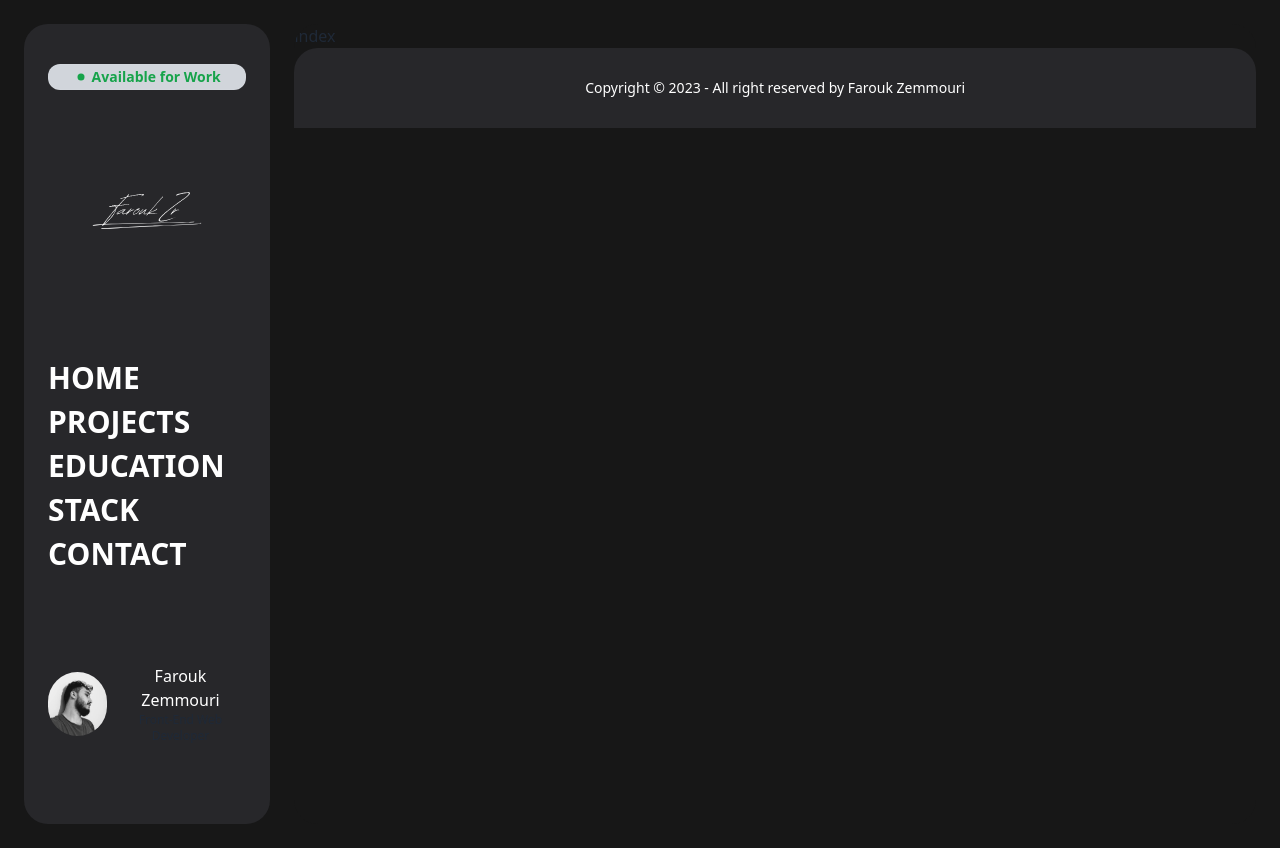
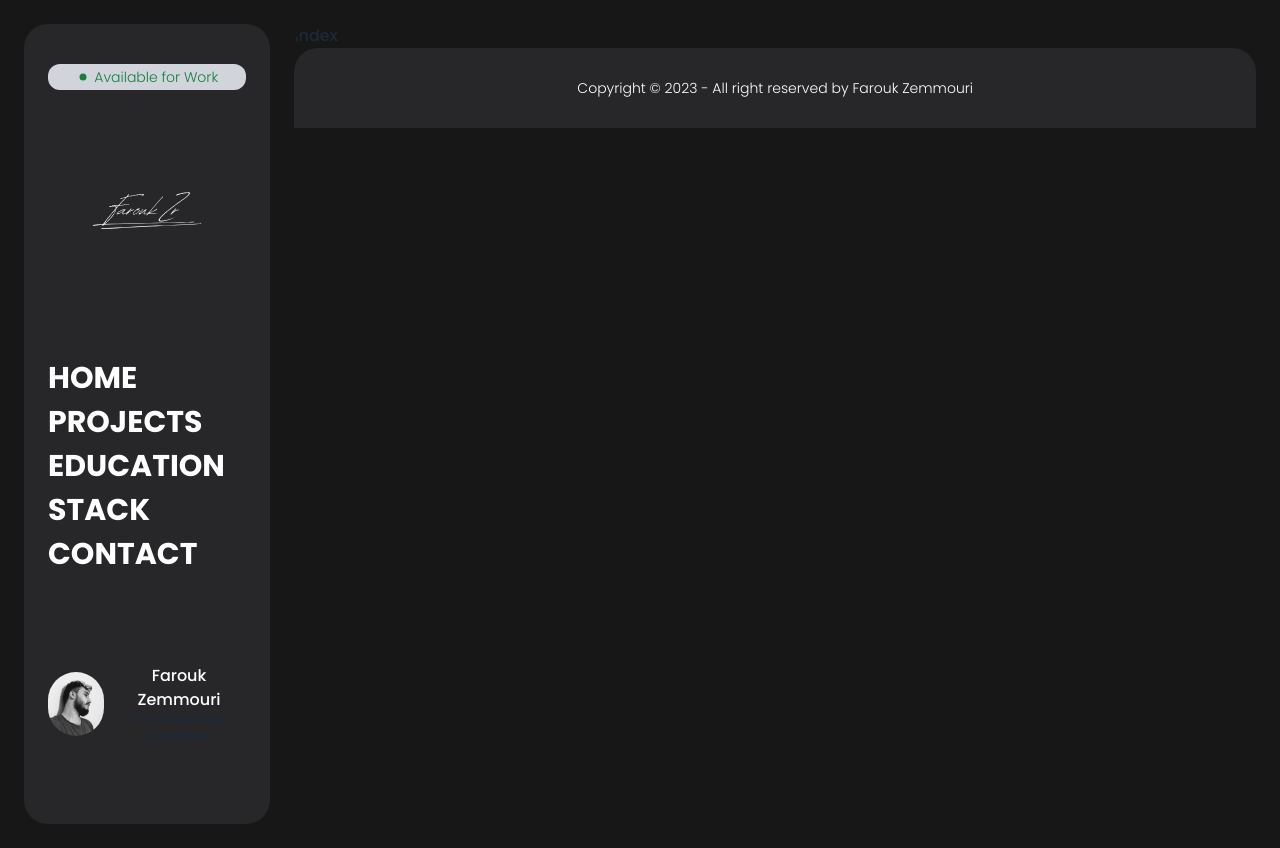
Before and after one commit to farouk26/my-portfolio, a Next.js app: page /contact in a window 1280 px wide. Built offline with nearby package versions, Linux system fonts and the light colour scheme.

Commit message:
fix(font): fix font not displaying
fixed issue where font wasnt working

fix #12

```diff
--- a/package.json
+++ b/package.json
@@ -14,6 +14,7 @@
   "dependencies": {
     "@headlessui/react": "^1.7.17",
     "next": "14.0.3",
+    "next-fonts": "^1.5.1",
     "react": "^18",
     "react-dom": "^18",
     "react-icons": "^4.12.0",
--- a/src/components/Cards/InfoCard.jsx
+++ b/src/components/Cards/InfoCard.jsx
@@ -4,7 +4,7 @@ function InfoCard({ icon: IconComponent, title, description }) {
       <div className="flex flex-col gap-2 w-full min-h-fit">
         <span className="self-start text-3xl text-white">{IconComponent}</span>
         <h2 className="text-xl font-bold text-white">{title}</h2>
-        <p className="text-md text-white p-1">{description}</p>
+        <p className="text-md text-white p-1 font-light">{description}</p>
       </div>
     </div>
   )
--- a/src/components/Cards/TestimonialCard.jsx
+++ b/src/components/Cards/TestimonialCard.jsx
@@ -16,11 +16,11 @@ function TestimonialCard({ imageUrl, title, subtitle, description }) {
           </figure>
           <div>
             <h2 className="text-xl font-bold text-white">{title}</h2>
-            <p className="text-sm text-gray-300">{subtitle}</p>
+            <p className="text-sm text-gray-300 font-light">{subtitle}</p>
           </div>
         </div>
         <div className="h-full w-full p-3">
-          <p className="text-white text-sm">{description}</p>
+          <p className="text-white text-md font-light">{description}</p>
         </div>
       </div>
     </div>
--- a/src/components/Footer/index.jsx
+++ b/src/components/Footer/index.jsx
@@ -4,7 +4,9 @@ function Footer() {
   return (
     <footer className="footer footer-center w-full p-4 bg-zinc-800 rounded-t-3xl text-white h-20">
       <aside>
-        <p>Copyright © 2023 - All right reserved by Farouk Zemmouri</p>
+        <p className="font-light">
+          Copyright © 2023 - All right reserved by Farouk Zemmouri
+        </p>
       </aside>
     </footer>
   )
--- a/src/components/Layout/index.jsx
+++ b/src/components/Layout/index.jsx
@@ -1,8 +1,7 @@
 import React from "react"
-import { Poppins } from "next/font/google"
+import { Bebas_Neue, Poppins } from "next/font/google"
 import SideBar from "../SideBar"
 import Navbar from "../Navbar"
-import { GoDotFill } from "react-icons/go"
 import Footer from "../Footer"
 
 const poppins = Poppins({
@@ -12,10 +11,15 @@ const poppins = Poppins({
   fallback: ["Poppins", "sans-serif"],
   preload: true,
 })
+const bebasneue = Bebas_Neue({
+  subsets: ["latin"],
+  variable: "--font-bebasneue",
+  weight: "400",
+})
 function Layout({ children }) {
   return (
     <main
-      className={`${poppins.variable} font-poppins min-h-screen w-full bg-neutral-900 p-6`}
+      className={`${poppins.className} font-poppins min-h-screen w-full bg-neutral-900 p-6`}
     >
       <div className="relative flex lg:flex-row flex-col gap-6">
         <div className="lg:hidden block sticky top-0 z-50">
--- a/src/components/SideBar/index.jsx
+++ b/src/components/SideBar/index.jsx
@@ -8,7 +8,7 @@ function SideBar() {
     <div className="sticky top-2 bg-zinc-800 rounded-3xl h-screen px-6 py-10">
       <div className="flex flex-col justify-between h-full">
         <div className="w-full">
-          <span className="w-full badge rounded-xl bg-gray-300 text-green-600 font-semibold text-sm border-opacity-5 mb-5 p-3 flex items-center gap-1">
+          <span className="w-full badge font-light rounded-xl bg-gray-300 text-green-700 text-sm border-opacity-5 mb-5 p-3 flex items-center gap-1">
             <GoDotFill />
             Available for Work
           </span>
--- a/src/pages/index.jsx
+++ b/src/pages/index.jsx
@@ -20,7 +20,7 @@ function Home() {
             <h1 className="text-5xl uppercase font-bold text-white mb-2">
               Hello! i&apos;m farouk.
             </h1>
-            <p className="text-lg text-white">
+            <p className="text-lg text-white font-light">
               Born & Raised in the culturally rich city of Medea, Algeria, I am
               a 26-year-old professional deeply engaged in the realm of web
               development. My initial background lies in pythopathology, from
```
Also changed, not shown: 1 other file (tests, documents, lock files or other folders).
